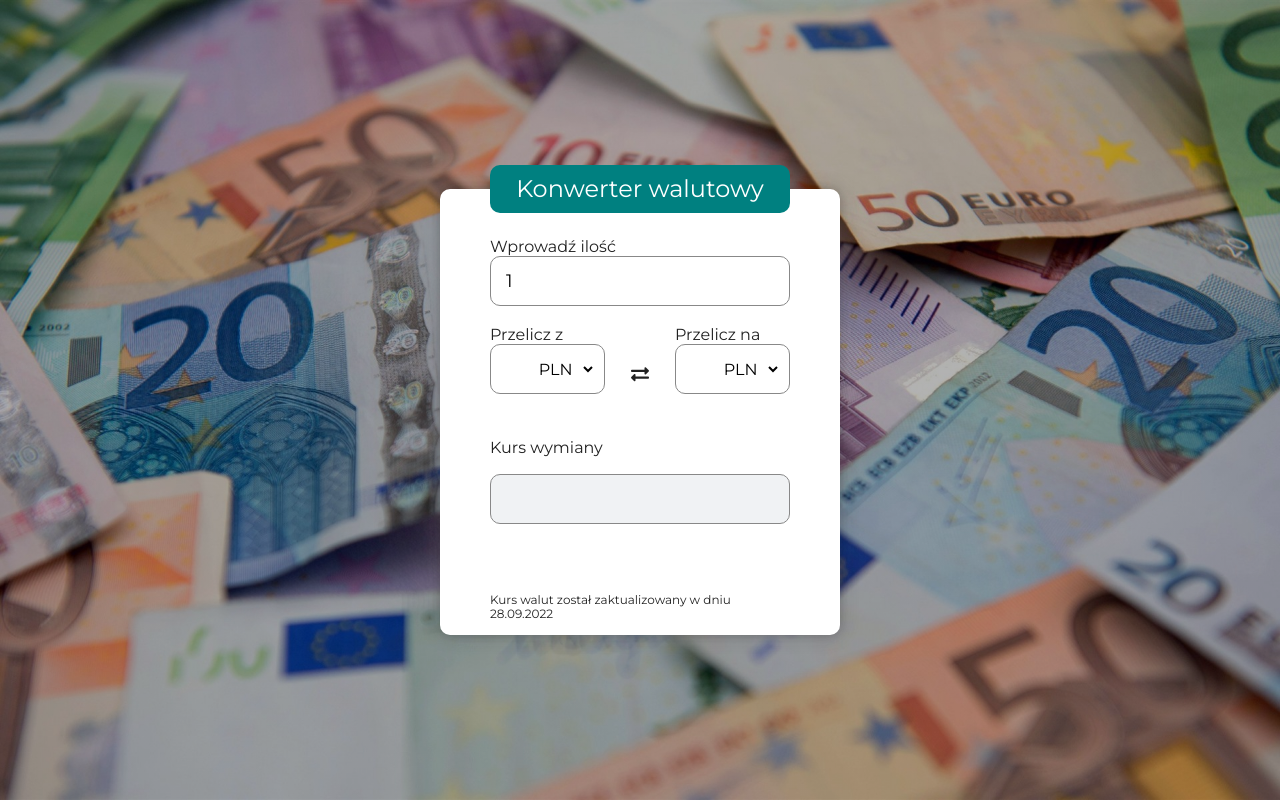
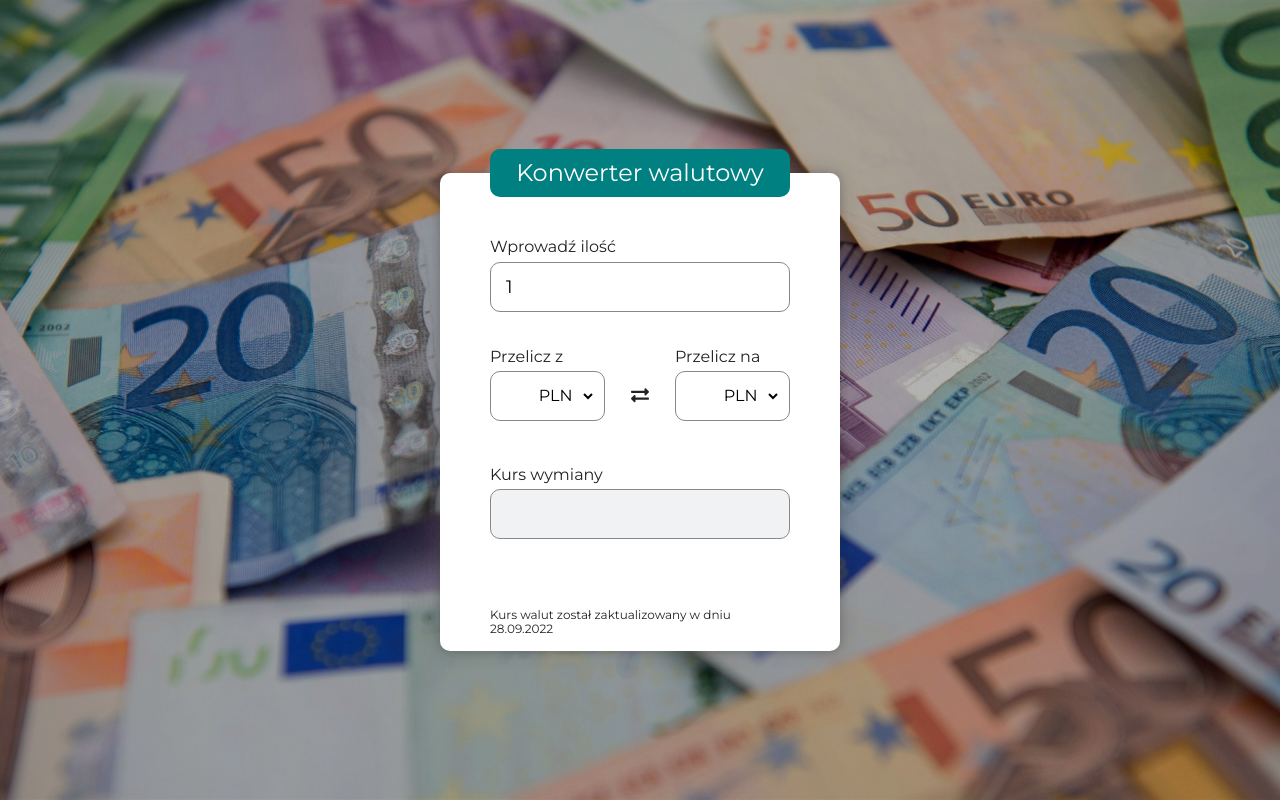
Before and after one commit to lkkolosowski/currency-converter-react, a React (Create React App) app: page / in a window 1280 px wide. Built offline with nearby package versions, Linux system fonts and the light colour scheme.

Commit message:
code formatted

```diff
--- a/src/Form/style.css
+++ b/src/Form/style.css
@@ -2,7 +2,6 @@
   width: 400px;
   padding: 20px 0;
 }
-
 .form__fieldset {
   margin: 0;
   border: 0;
@@ -11,14 +10,12 @@
   background-color: #fff;
   box-shadow: 0 0 8px 0 rgb(34 34 34 / 20%), 0 0 20px 0 rgb(34 34 34 / 20%);
 }
-
 @media screen and (max-width: 399px) {
   .form__fieldset {
     border-radius: 0;
     padding: 10px 20px;
   }
 }
-
 .form__legend {
   color: #fff;
   text-align: center;
@@ -34,6 +31,11 @@
   padding: 40px 0;
   margin-top: -25px;
   margin-bottom: 29px;
+}
+.form__label {
+  display: block;
+  margin-top: 16px;
+  margin-bottom: 5px;
 }
 .form__paragraph {
   margin-bottom: 5px;
```
